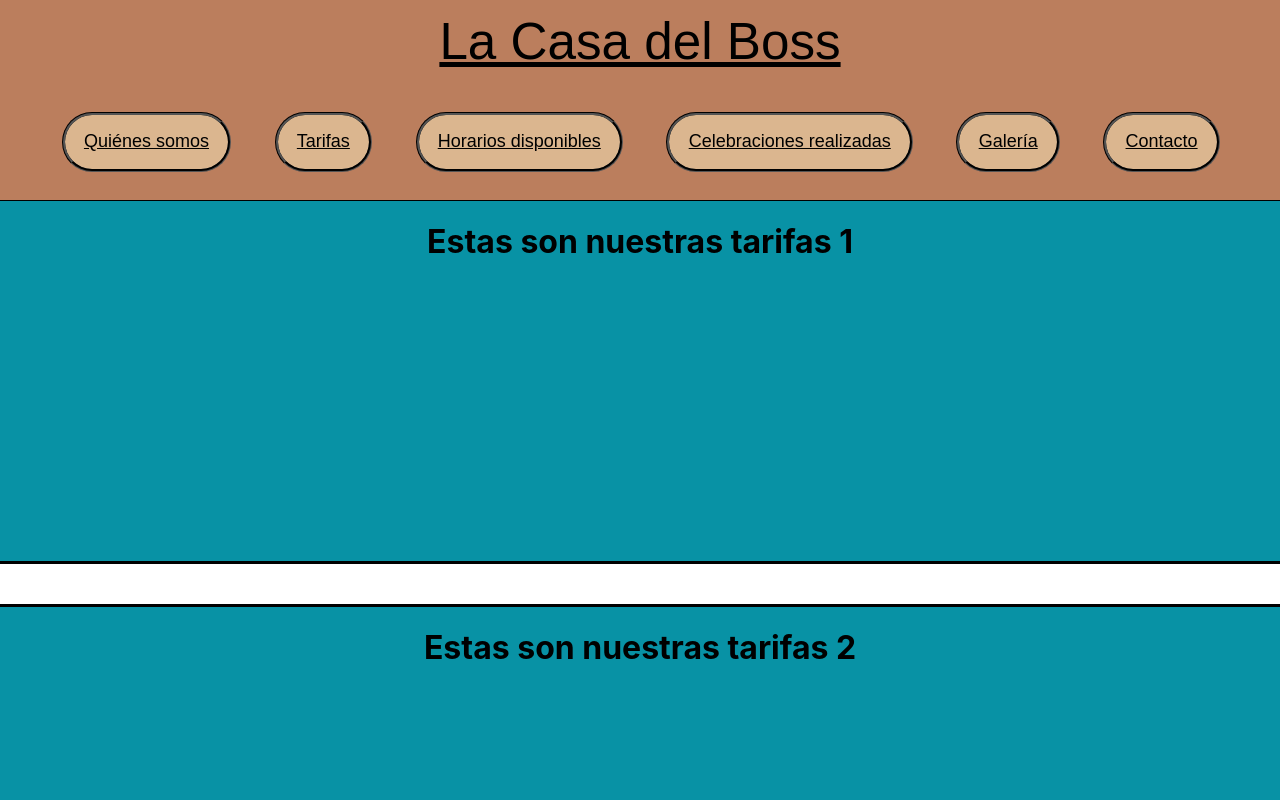
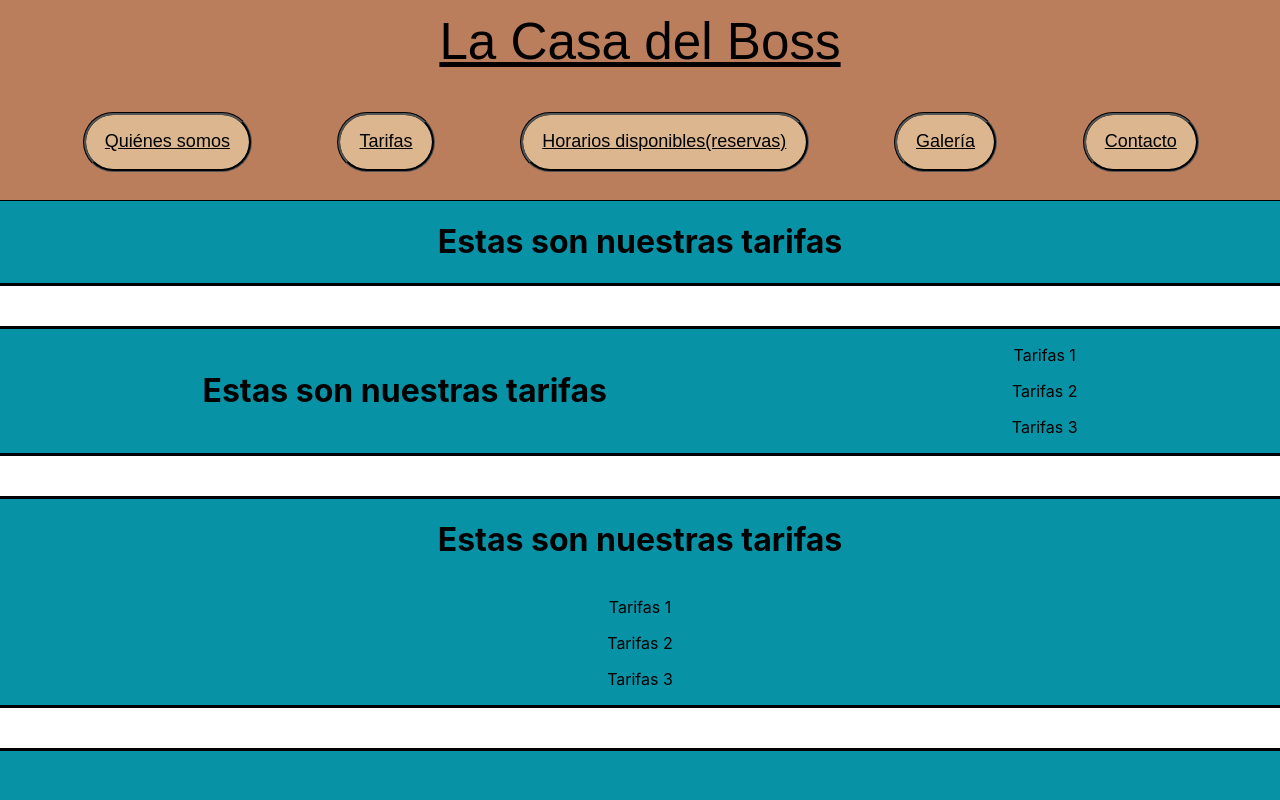
Before and after one commit to LuisRamirezdeVerger/ProjectDestiny, a React (Create React App) app: page /tarifas in a window 1280 px wide. Shown: the top 800 px of the page. Built offline with nearby package versions, Linux system fonts and the light colour scheme; a web font is replaced by a local one.

Commit message:
More CSS. Calendar started. Keep it up!

```diff
--- a/src/App.js
+++ b/src/App.js
@@ -20,8 +20,8 @@ const App = () => {
               <ul className="navList">
                 <li><Link to ="nosotros">Quiénes somos</Link></li>
                 <li ><Link to ="tarifas">Tarifas</Link></li>
-                <li ><Link to ="horarios">Horarios disponibles</Link></li>
-                <li ><Link to ="celebraciones">Celebraciones realizadas</Link></li>
+                <li ><Link to ="horarios">Horarios disponibles(reservas)</Link></li>
+                {/*<li ><Link to ="celebraciones">Celebraciones realizadas</Link></li>*/}
                 {/* <li ><Link to ="calendario">Calendario de eventos</Link></li> */}
                 <li ><Link to ="galeria">Galería</Link></li>
                 <li ><Link to ="contacto">Contacto</Link></li>
@@ -42,6 +42,8 @@ const App = () => {
               <Route path='/' element={<MiSitio/>} />
         </Routes>
       </Router>
+
+
    );
 };
 
--- a/src/components/Tarifas.css
+++ b/src/components/Tarifas.css
@@ -12,10 +12,44 @@
     border-top: solid;
     background-color: white;
 }
-.estiloTarifa{
+.estiloTarifa1{
     display: flex;
     flex-wrap: wrap;
     flex-direction: column;
     align-items: center;
     height: 45vh;
 }
+
+.estilo{
+    display: flex;
+    flex-direction: column;
+    align-items: center;
+    text-align: center;
+    justify-content: space-around;
+}
+
+.textoEstilo{
+    display: block;
+}
+
+.tarifasEstilo{
+    display: flex;
+    flex-direction: row;
+}
+
+.estilo2{
+    display: flex;
+    flex-direction: row;
+    align-items: center;
+    text-align: center;
+    justify-content: space-around;
+}
+
+.textoEstilo2{
+    display: block;
+}
+
+.tarifasEstilo2{
+    display: flex;
+    flex-direction: row;
+}
--- a/src/components/Tarifas.js
+++ b/src/components/Tarifas.js
@@ -4,12 +4,34 @@ import React from "react";
 const Tarifas = () => {
 return(
     <div className='tarifas'>
-        <div className='estiloTarifa'>
-            <h1>Estas son nuestras tarifas 1</h1>
+        <div className='estilo1'>
+            <h1>Estas son nuestras tarifas</h1>
        </div>
        <div className='separador'></div>
-       <div className='estiloTarifa'>
-            <h1>Estas son nuestras tarifas 2</h1>
+       <div className='estilo2'>
+            <div className='textoEstilo2'>
+                <h1>Estas son nuestras tarifas </h1>
+            </div>
+            <div className='tarifasEstilo2'>
+                <div className='listaTarifas'>
+                    <p>Tarifas 1</p>
+                    <p>Tarifas 2</p>
+                    <p>Tarifas 3</p>
+                </div>
+            </div>
+       </div>
+       <div className='separador'></div>
+       <div className='estilo'>
+            <div className='textoEstilo'>
+                <h1>Estas son nuestras tarifas </h1>
+            </div>
+            <div className='tarifasEstilo'>
+                <div className='listaTarifas'>
+                    <p>Tarifas 1</p>
+                    <p>Tarifas 2</p>
+                    <p>Tarifas 3</p>
+                </div>
+            </div>
        </div>
        <div className='separador'></div>
     </div>
```
